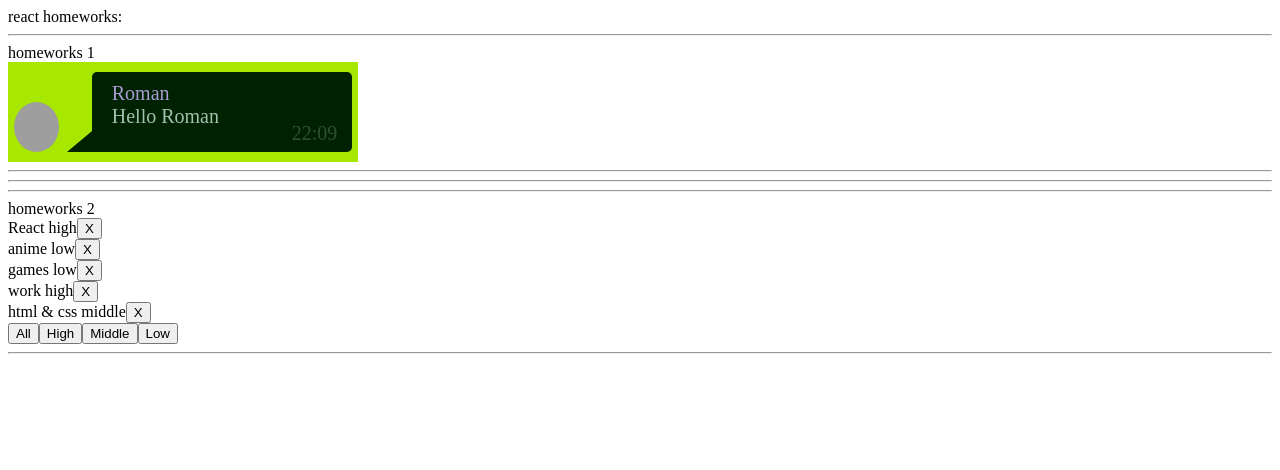
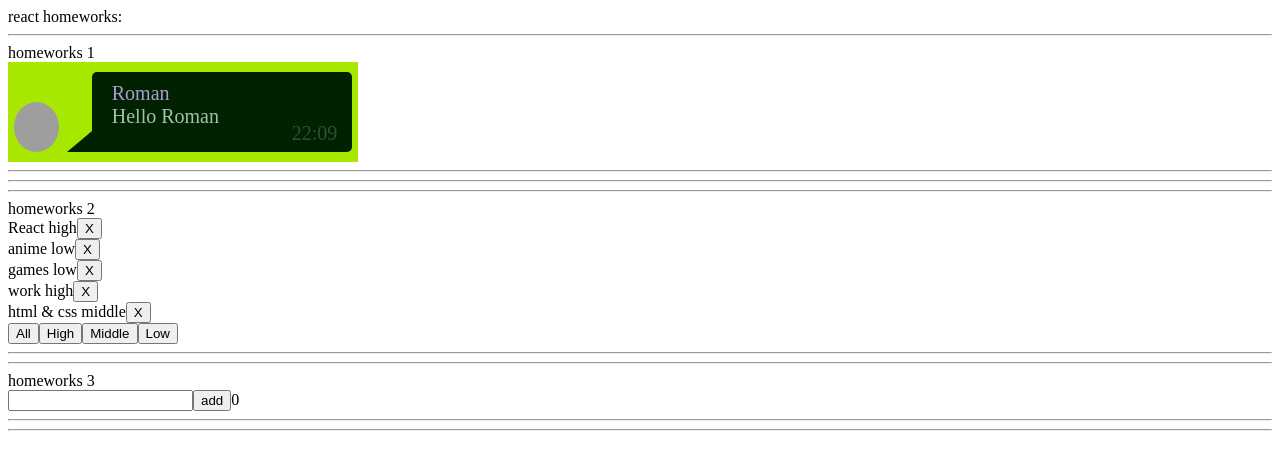
Before and after one commit to AndriiMshk/incubator_homework, a React (Create React App) app: page / in a window 1280 px wide. Shown: the top 470 px of the page. Built offline with nearby package versions, Linux system fonts and the light colour scheme; grey boxes are pictures that could not be loaded.

Commit message:
nw 3 done

```diff
--- a/package.json
+++ b/package.json
@@ -10,6 +10,7 @@
     "@types/node": "^16.11.26",
     "@types/react": "^17.0.39",
     "@types/react-dom": "^17.0.13",
+    "@types/uuid": "^8.3.4",
     "react": "^17.0.2",
     "react-dom": "^17.0.2",
     "react-scripts": "5.0.0",
--- a/src/p1-main/m1-ui/u1-app/App.tsx
+++ b/src/p1-main/m1-ui/u1-app/App.tsx
@@ -2,6 +2,7 @@
 import s from './App.module.css'
 import HW1 from '../../../p2-homeworks/h1/HW1'
 import HW2 from '../../../p2-homeworks/h2/HW2';
+import HW3 from "../../../p2-homeworks/h3/HW3";
 
 function App() {
     return (
@@ -9,7 +10,7 @@
             <div>react homeworks:</div>
             <HW1/>
             <HW2/>
-            {/*<HW3/>*/}
+            <HW3/>
             {/*<HW4/>*/}
             {/*<HW5/>*/}
 
--- a/src/p2-homeworks/h3/Greeting.module.css
+++ b/src/p2-homeworks/h3/Greeting.module.css
@@ -2,6 +2,10 @@
 
 }
 
-.error {
+.error input {
     border: 1px solid red;
 }
+
+.error input:focus {
+    box-shadow: 1px 1px 2px 0 red;
+}
--- a/src/p2-homeworks/h3/Greeting.tsx
+++ b/src/p2-homeworks/h3/Greeting.tsx
@@ -2,22 +2,24 @@
 import s from './Greeting.module.css'
 
 type GreetingPropsType = {
-    name: any // need to fix any
-    setNameCallback: any // need to fix any
-    addUser: any // need to fix any
-    error: any // need to fix any
-    totalUsers: any // need to fix any
+    name: string
+    setNameCallback: (e: React.ChangeEvent<HTMLInputElement>) => void
+    addUser: () => void
+    error: string
+    totalUsers: number
+    addUserPressEnter: (e: React.KeyboardEvent<HTMLInputElement>) => void
 }
 
-// презентационная компонента (для верстальщика)
 const Greeting: React.FC<GreetingPropsType> = (
-    {name, setNameCallback, addUser, error, totalUsers} // деструктуризация пропсов
+    {name, setNameCallback, addUser, error, totalUsers, addUserPressEnter}
 ) => {
-    const inputClass = s.error // need to fix with (?:)
+
+    let inputClass = ''
+    error ? inputClass = s.error : inputClass = ''
 
     return (
-        <div>
-            <input value={name} onChange={setNameCallback} className={inputClass}/>
+        <div className={inputClass}>
+            <input value={name} onChange={setNameCallback} onKeyPress={addUserPressEnter}/>
             <span>{error}</span>
             <button onClick={addUser}>add</button>
             <span>{totalUsers}</span>
--- a/src/p2-homeworks/h3/GreetingContainer.tsx
+++ b/src/p2-homeworks/h3/GreetingContainer.tsx
@@ -1,28 +1,34 @@
 import React, {useState} from 'react'
 import Greeting from './Greeting'
+import {UserType} from "./HW3";
 
 type GreetingContainerPropsType = {
-    users: any // need to fix any
-    addUserCallback: any // need to fix any
+    users: UserType[]
+    addUserCallback: (name: string) => void
 }
 
-// более простой и понятный для новичков
-// function GreetingContainer(props: GreetingPropsType) {
+const GreetingContainer: React.FC<GreetingContainerPropsType> = ({users, addUserCallback}) => {
+    const [name, setName] = useState<string>('')
+    const [error, setError] = useState<string>('')
 
-// более современный и удобный для про :)
-// уровень локальной логики
-const GreetingContainer: React.FC<GreetingContainerPropsType> = ({users, addUserCallback}) => { // деструктуризация пропсов
-    const [name, setName] = useState<any>('') // need to fix any
-    const [error, setError] = useState<any>('') // need to fix any
-
-    const setNameCallback = (e: any) => { // need to fix any
-        setName('') // need to fix
+    const setNameCallback = (e: React.ChangeEvent<HTMLInputElement>) => {
+        setName(e.currentTarget.value)
     }
     const addUser = () => {
-        alert(`Hello  !`) // need to fix
+        if (name === '' || name[0] === ' ') {
+            setError('error')
+            setName('')
+        } else {
+            alert(`Hello ${name} !`)
+            addUserCallback(name)
+            setError('')
+            setName('')
+        }
     }
-
-    const totalUsers = 0 // need to fix
+    const pressEnter = (e: React.KeyboardEvent<HTMLInputElement>) => {
+        if (e.key === 'Enter') addUser()
+    }
+    const totalUsers = users.length
 
     return (
         <Greeting
@@ -31,6 +37,7 @@
             addUser={addUser}
             error={error}
             totalUsers={totalUsers}
+            addUserPressEnter={pressEnter}
         />
     )
 }
--- a/src/p2-homeworks/h3/HW3.tsx
+++ b/src/p2-homeworks/h3/HW3.tsx
@@ -1,27 +1,27 @@
 import React, {useState} from 'react'
+import {v1} from 'uuid'
 import GreetingContainer from './GreetingContainer'
 
-// types
 export type UserType = {
-    _id: any // need to fix any
-    name: any // need to fix any
+    _id: string
+    name: string
 }
 
-// уровень работы с глобальными данными
 function HW3() {
-    const [users, setUsers] = useState<any>([]) // need to fix any
 
-    const addUserCallback = (name: any) => { // need to fix any
-        setUsers([]) // need to fix
+    const [users, setUsers] = useState<UserType[]>([])
+    const addUserCallback = (name: string) => {
+        setUsers([{_id: v1(), name}, ...users])
     }
 
     return (
         <div>
             <hr/>
             homeworks 3
-
-            {/*should work (должно работать)*/}
-            <GreetingContainer users={users} addUserCallback={addUserCallback}/>
+            <GreetingContainer
+                users={users}
+                addUserCallback={addUserCallback}
+            />
 
             <hr/>
             {/*для личного творчества, могу проверить*/}
```
Also changed, not shown: 1 other file (tests, documents, lock files or other folders).
